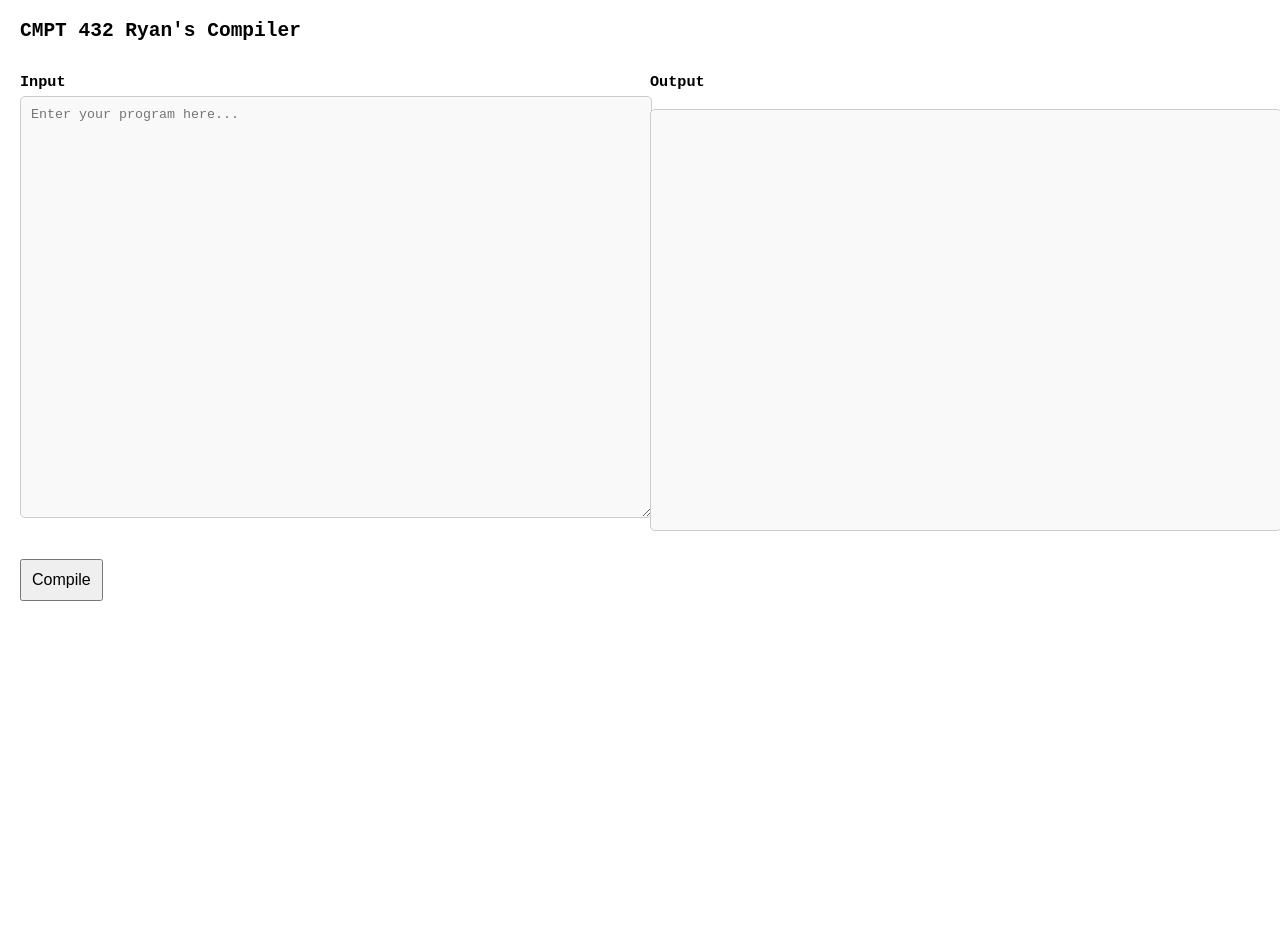
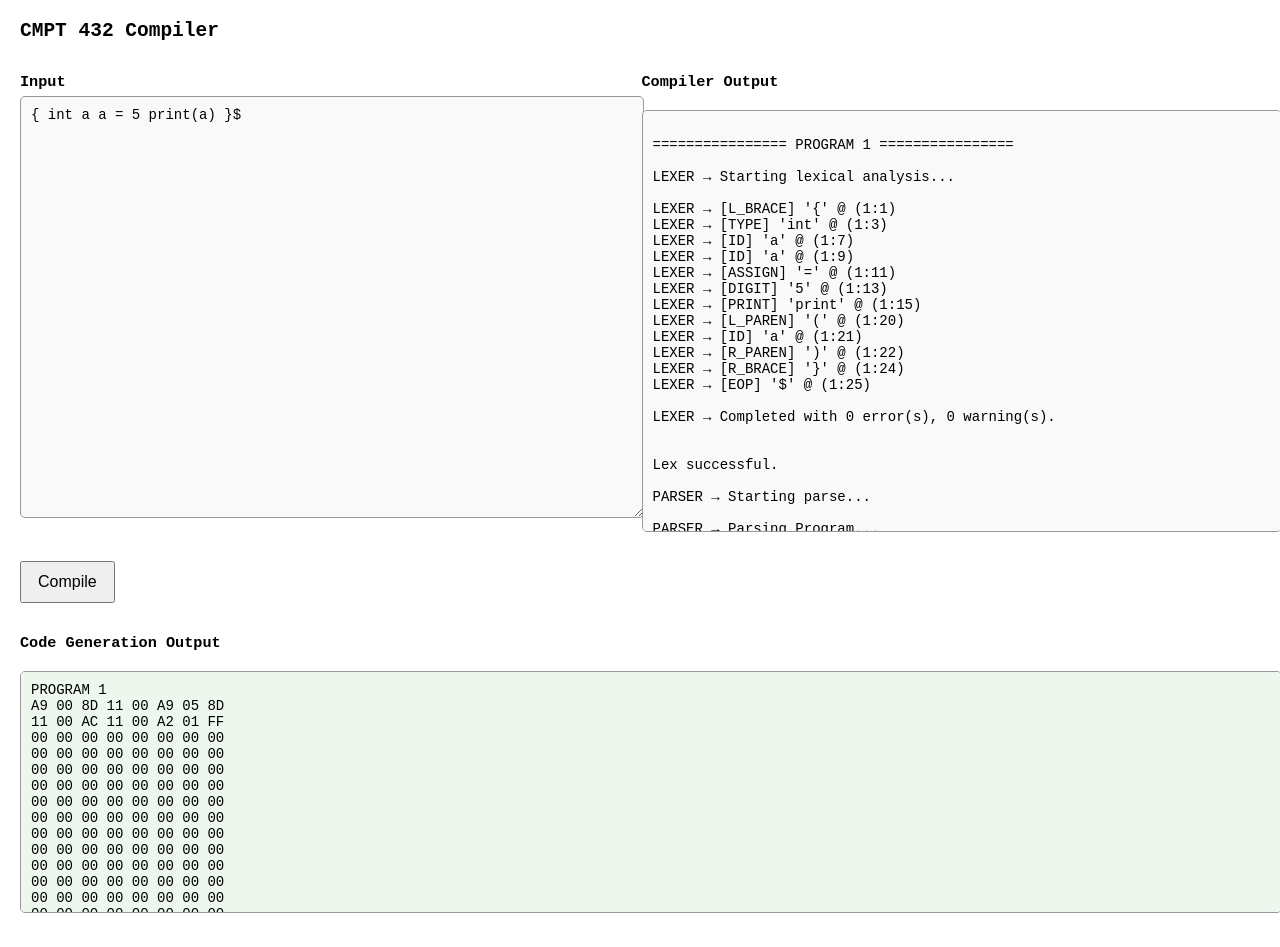
Before and after one commit to RyanACahill/compilers, a website: page index.html in a window 1280 px wide. Both pictures are taken after a click on the button "Compile". Before the commit the page ends 800 px from the top, so only its background shows below. Drawn offline with Linux system fonts and the light colour scheme.

Commit message:
added textbox for code

```diff
--- a/distrib/compiler/BrowserRunner.js
+++ b/distrib/compiler/BrowserRunner.js
@@ -9,6 +9,7 @@ export class BrowserRunner {
         var _a, _b, _c, _d;
         Logger.clear();
         Logger.verbose = true;
+        let codeGenOutput = "";
         const programs = [];
         let currentProgram = "";
         let currentLine = 1;
@@ -51,6 +52,7 @@ export class BrowserRunner {
             }
             if (!lexResult.success) {
                 Logger.log("Parse skipped due to lex errors.\n");
+                codeGenOutput += `PROGRAM ${program.number}: Code Generation skipped due to lex errors.\n\n`;
                 continue;
             }
             const parser = new Parser();
@@ -63,6 +65,7 @@ export class BrowserRunner {
             }
             if (!parseResult.success) {
                 Logger.log("Semantic Analysis skipped due to parse errors.\n");
+                codeGenOutput += `PROGRAM ${program.number}: Code Generation skipped due to parse errors.\n\n`;
                 continue;
             }
             if (parseResult.cst) {
@@ -84,29 +87,44 @@ export class BrowserRunner {
                 Logger.log((_b = (_a = semanticResult.ast) === null || _a === void 0 ? void 0 : _a.toString()) !== null && _b !== void 0 ? _b : "");
                 Logger.log("\nSymbol Table:");
                 Logger.log((_d = (_c = semanticResult.symbolTable) === null || _c === void 0 ? void 0 : _c.toString()) !== null && _d !== void 0 ? _d : "");
-                // ========================
-                // CODE GENERATION PHASE
-                // ========================
                 const codeGenerator = new CodeGenerator();
                 const codeGenResult = codeGenerator.generate(semanticResult.ast);
                 if (codeGenResult.success) {
                     Logger.log("\nCode Generation successful.");
+                    const formattedCode = this.formatMachineCode(codeGenResult.code);
                     Logger.log("\n6502a Machine Code:");
-                    Logger.log(codeGenResult.code.join(" "));
+                    Logger.log(formattedCode);
+                    codeGenOutput += `PROGRAM ${program.number}\n`;
+                    codeGenOutput += formattedCode + "\n\n";
                 }
                 else {
                     Logger.log("\nCode Generation unsuccessful.");
                     Logger.log("\nCode Generation Errors:");
+                    codeGenOutput += `PROGRAM ${program.number}: Code Generation unsuccessful.\n`;
                     for (const error of codeGenResult.errors) {
                         Logger.error(error);
+                        codeGenOutput += `- ${error}\n`;
                     }
+                    codeGenOutput += "\n";
                 }
             }
             else {
                 Logger.log("Code Generation skipped due to semantic errors.");
+                codeGenOutput += `PROGRAM ${program.number}: Code Generation skipped due to semantic errors.\n\n`;
             }
         }
-        return Logger.getOutput();
+        return {
+            fullOutput: Logger.getOutput(),
+            codeGenOutput: codeGenOutput.trim()
+        };
+    }
+    static formatMachineCode(code) {
+        let output = "";
+        for (let i = 0; i < code.length; i += 8) {
+            const row = code.slice(i, i + 8).join(" ");
+            output += row + "\n";
+        }
+        return output.trim();
     }
     static printSummary(phase, errors, warnings, hints) {
         Logger.log(`\n${phase} Summary: ${errors.length} error(s), ${warnings.length} warning(s), ${hints.length} hint(s).`);
--- a/index.html
+++ b/index.html
@@ -14,6 +14,7 @@
         .container {
             display: flex;
             gap: 20px;
+            align-items: flex-start;
         }
 
         .panel {
@@ -26,16 +27,25 @@
             width: 100%;
             height: 400px;
             padding: 10px;
-            border: 1px solid #ccc;
+            border: 1px solid #999;
             border-radius: 5px;
             overflow: auto;
             background: #f9f9f9;
+            font-family: monospace;
+            font-size: 14px;
+            white-space: pre;
+        }
+
+        #codegenOutput {
+            height: 220px;
+            background: #eef7ee;
         }
 
         button {
-            margin-top: 15px;
-            padding: 10px;
+            margin: 15px 0;
+            padding: 10px 16px;
             font-size: 16px;
+            cursor: pointer;
         }
 
         h3 {
@@ -45,34 +55,40 @@
 </head>
 <body>
 
-<h2>CMPT 432 Ryan's Compiler</h2>
+<h2>CMPT 432 Compiler</h2>
 
 <div class="container">
-    <!-- INPUT -->
     <div class="panel">
-        <h3>Input</h3>
-<textarea id="input" placeholder="Enter your program here..." title="Compiler input">
-</textarea>    </div>
+        <label for="input"><h3>Input</h3></label>
+        <textarea id="input" placeholder="Enter your program here..." title="Compiler input">{ int a a = 5 print(a) }$</textarea>
+    </div>
 
-    <!-- OUTPUT -->
     <div class="panel">
-        <h3>Output</h3>
+        <label for="output"><h3>Compiler Output</h3></label>
         <pre id="output"></pre>
     </div>
 </div>
 
 <button id="compileBtn">Compile</button>
 
+<div class="panel">
+    <label for="codegenOutput"><h3>Code Generation Output</h3></label>
+    <pre id="codegenOutput"></pre>
+</div>
+
 <script type="module">
-import * as CompilerModule from "./distrib/compiler/BrowserRunner.js";
+import * as CompilerModule from "./distrib/compiler/BrowserRunner.js?v=4";
 
 const button = document.getElementById("compileBtn");
 const input = document.getElementById("input");
 const output = document.getElementById("output");
+const codegenOutput = document.getElementById("codegenOutput");
 
 button.addEventListener("click", () => {
     const result = CompilerModule.BrowserRunner.run(input.value);
-    output.textContent = result;
+
+    output.textContent = result.fullOutput;
+    codegenOutput.textContent = result.codeGenOutput;
 });
 </script>
 
```
Also changed, not shown: source/compiler/BrowserRunner.ts (+37 -12 lines).
